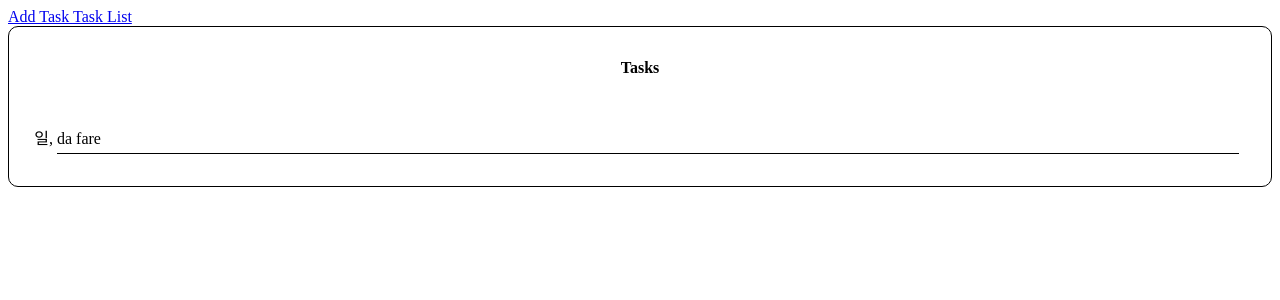
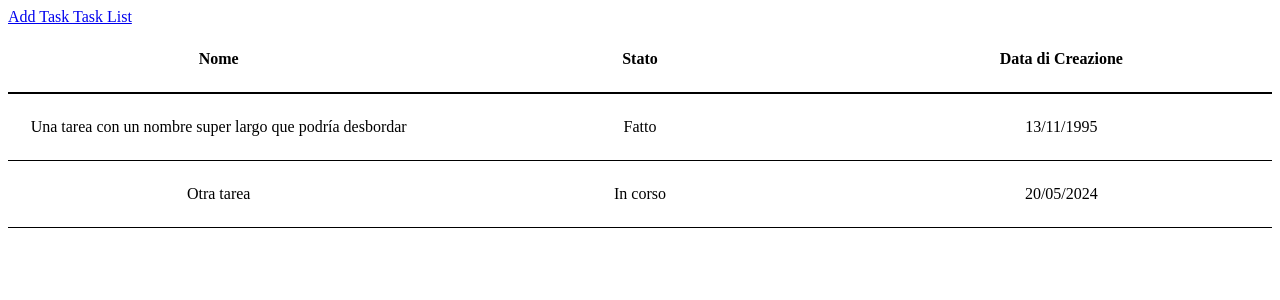
Before and after one commit to Arela-Cristina/ex-react-task-manager, a React (Vite) app: page /taskList in a window 1280 px wide. Shown: the top 300 px of the page. Built offline with nearby package versions, Linux system fonts and the light colour scheme; no server answers.

Commit message:
refactor list structure and style

```diff
--- a/src/pages/TaskList.jsx
+++ b/src/pages/TaskList.jsx
@@ -1,17 +1,34 @@
 import style from './TaskList.module.css'
+import { useContext } from 'react'
+import taskContext from '../global-context/TaskGlobalContext'
 
 
 
 export default function TaskList() {
 
+    const task = useContext(taskContext)
+
     return (
 
         <section className={style.customTaskList}>
-            <div className={style.titleTaskList}>Tasks</div>
-            <ul>
-                <li>da fare</li>
-            </ul>
-        </section>
+    <div className={style.headerRow}>
+        <div className={style.column}>Nome</div>
+        <div className={style.column}>Stato</div>
+        <div className={style.column}>Data di Creazione</div>
+    </div>
+    <ul>
+        <li className={style.row}>
+            <div className={style.column}>Una tarea con un nombre super largo que podría desbordar</div>
+            <div className={style.column}>Fatto</div>
+            <div className={style.column}>13/11/1995</div>
+        </li>
+        <li className={style.row}>
+            <div className={style.column}>Otra tarea</div>
+            <div className={style.column}>In corso</div>
+            <div className={style.column}>20/05/2024</div>
+        </li>
+    </ul>
+</section>
 
     )
 
--- a/src/pages/TaskList.module.css
+++ b/src/pages/TaskList.module.css
@@ -1,30 +1,31 @@
 .customTaskList {
     display: flex;
     flex-direction: column;
-    border: 1px solid black;
-    border-radius: 10px;
-    padding-bottom: 1rem;
+    width: 100%;
 }
 
-.titleTaskList {
-    text-align: center;
-    padding: 2rem 2rem;
-    border-radius: 8px;
-    font-weight: bolder;
+.headerRow {
+    display: flex;
+    font-weight: bold;
+    border-bottom: 2px solid black;
+    padding: 1rem 0;
 }
 
 ul {
-    display: flex;
-    flex-direction: column;
-    gap: 1rem;
-    list-style: korean-hangul-formal;
     padding: 0;
-    margin-left: 3rem;
-    margin-right: 2rem;
-
+    margin: 0;
+    list-style: none;
 }
 
-li {
+.row {
+    display: flex;
     border-bottom: 1px solid black;
-    padding-bottom: 5px;
+    padding: 1rem 0;
 }
+
+.column {
+    flex: 1;
+    padding: 0.5rem;
+    word-break: break-word;
+    text-align: center;
+}
```
